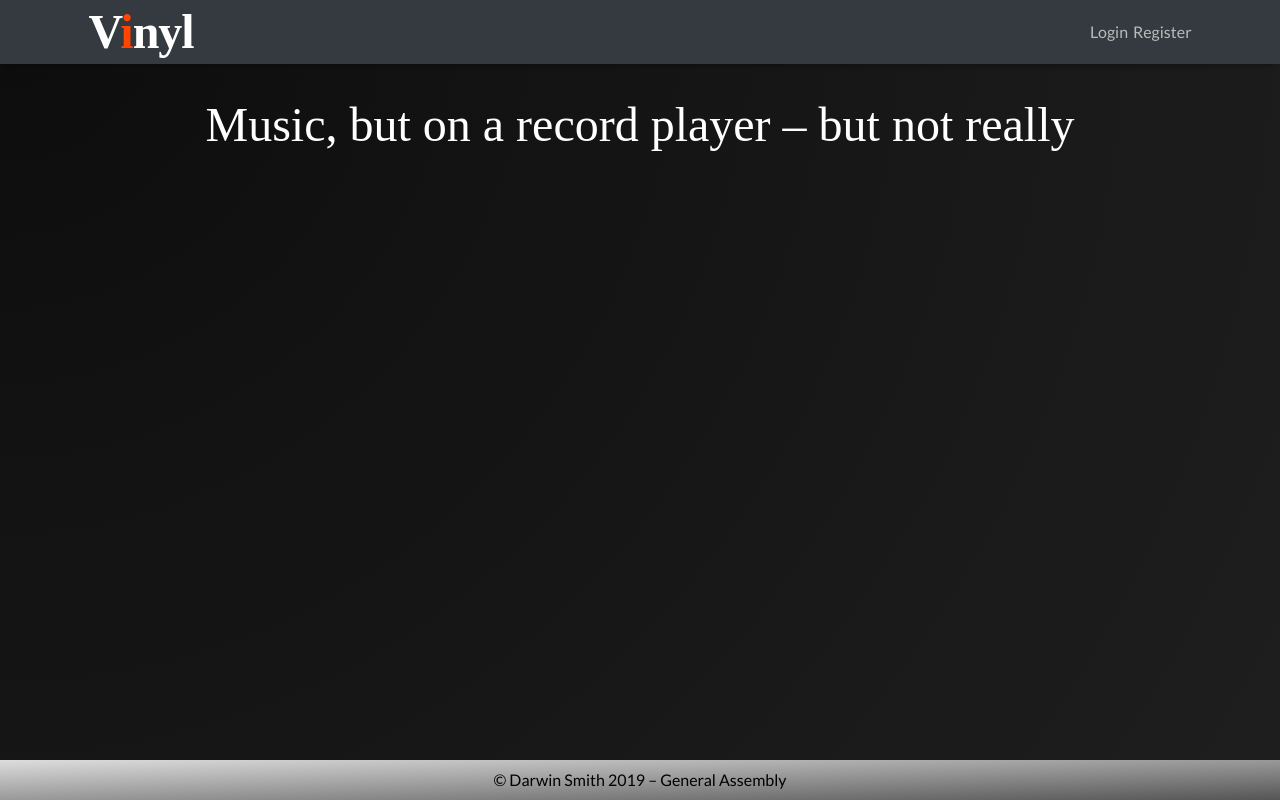
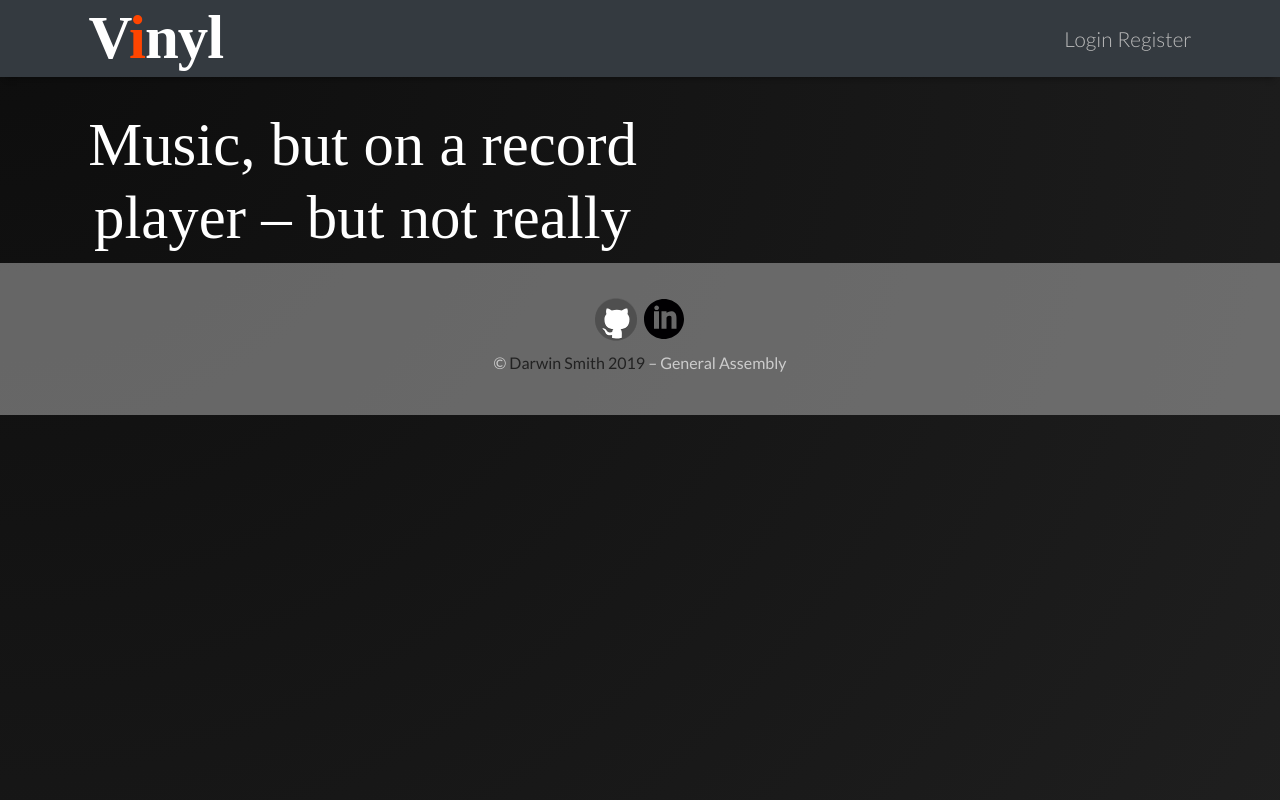
Before and after one commit to darwin911/vinyl-express, a React (Create React App) app in the folder client/: page / in a window 1280 px wide. Built offline with nearby package versions, Linux system fonts and the light colour scheme; a web font is replaced by a local one.

Commit message:
updates style

```diff
--- a/client/src/App.css
+++ b/client/src/App.css
@@ -1,5 +1,5 @@
 @import url('https://fonts.googleapis.com/css?family=Lato');
-/* @import url('https://fonts.googleapis.com/css?family=Allerta+Stencil'); */
+@import url('https://fonts.googleapis.com/css?family=Lato:100,300,400,700,900');
 @import url('https://fonts.googleapis.com/css?family=Cute+Font');
 
 *, *::before, *::after {
@@ -11,6 +11,7 @@
 html {
   height: 100%;
   max-height: 100%;
+  background: black;
 }
 
 .App {
@@ -18,10 +19,9 @@ html {
   min-height: 100vh;
   font-family: 'Lato', 'Helvetica Neue', Helvetica, Arial, sans-serif;
   background: radial-gradient(circle at top left, hsl(0, 0%, 5%), hsl(0, 0%, 12%));
-  font-weight: normal;
+  font-weight: 300;
   color: white;
   position: relative;
-  padding-bottom: 5rem;
   overflow-x: hidden;
 }
 
@@ -37,6 +37,7 @@ a:hover {
 header {
   background: #444;
   color: white;
+  font-size: 1.3rem;
   margin-bottom: 2rem;
   box-shadow: 0 8px 6px -6px rgba(0,0,0,.325);
 }
@@ -57,7 +58,7 @@ header {
 
 .container h2 {
   font-family: 'Cute Font';
-  font-size: 3rem;
+  font-size: 3.8rem;
 }
 
 .nav-brand span {
@@ -160,7 +161,7 @@ form {
 .start-stop-btn {
   background: #000;
   padding: 0 0.45rem 0.095rem;
-  color: red;
+  color: #333;
   position: absolute;
   border: none;
   font-size: 3.5rem;
@@ -178,7 +179,7 @@ form {
 
 .green {
   color: greenyellow;
-  text-shadow: 0 0 7px rgb(25, 216, 50);
+  text-shadow: 0 0 12px rgb(25, 216, 50);
 }
 
 .controls {
@@ -216,8 +217,11 @@ form {
   min-width: 2rem;
   max-width: 5rem;
   width: 12%;
-  cursor: pointer;
   position: absolute;
+}
+
+.volume-input {
+  cursor: ns-resize;
 }
 
 .playback-input {
@@ -237,6 +241,15 @@ form {
   font-weight: 100;
 }
 
+.section-tracks h3 {
+  font-weight: 300;
+  margin-bottom: 1.5rem;
+}
+
+.section-tracks h3 span {
+  font-weight: 900;
+}
+
 .section-tracks button {
   margin-bottom: 0.75rem;
 }
@@ -253,21 +266,62 @@ form {
 .track-name, .update-input {
   display: block;
   width: 100%;
+  text-align: center;
+  border: none;
+  border-bottom: 1px solid rgba(255, 255, 255, 0.1);
+  border-top: 1px solid rgba(255, 255, 255, 0.1);
+}
+
+.track-name {
+  background: radial-gradient(circle, rgba(255, 255, 255, 0.02), rgba(255, 255, 255, 0.0));
+  transition: all 250ms ease;
+}
+
+.track-name:hover {
+  color: white;
+  background: radial-gradient(circle, rgba(255, 255, 255, 0.05), rgba(255, 255, 255, 0.0));
+  border-color: rgba(255, 255, 255, 0.20);
+}
+
+.section-tracks .btn-group {
+  display: block;
+  text-align: right;
+}
+
+.edit-btn, .delete-btn {
+  font-size: 1.5rem;
+  line-height: 1.3rem;
+  border: none;
+  text-align: right;
+}
+
+.edit-btn:hover, .delete-btn:hover {
+  opacity: 1;
 }
 
 footer {
   width: 100%;
-  background: #bbb;
-  background: linear-gradient(to bottom right, #ddd, #555);
-  color: #000;
-  position: absolute;
-  bottom: 0;
+  background: rgba(187, 187, 187, 0.5);
+  color: #ccc;
+  padding: 2rem 0;
 }
 
 footer p {
   padding: 0.5rem 0;
-  font-weight: 100;
+  font-weight: 400;
   margin: 0;
+}
+
+footer a {
+  color: #222;
+}
+
+.github, .linkedin {
+  width: 3rem;
+}
+
+.linkedin {
+  padding: 0.25rem;
 }
 
 @keyframes start {
@@ -317,3 +371,23 @@ footer p {
     transform-origin: 54% 27%;
   }
 }
+
+@media screen and (min-width: 800px) {
+  main {
+    display: grid;
+    grid-template-columns: 1fr 1fr;
+  }
+
+  .player {
+    /* border: 2px solid red; */
+  }
+
+  .section-tracks {
+    /* border: 2px solid blue; */
+    margin: 0;
+  }
+
+  .track {
+    margin-bottom: .5rem;
+  }
+}
--- a/client/src/App.js
+++ b/client/src/App.js
@@ -13,11 +13,13 @@ import Register from './components/Register';
 import Login from './components/Login';
 import FileUpload from './components/FileUpload';
 import Player from './components/Player';
+import Footer from './components/Footer';
 import {
   Navbar,
   Nav,
   Button,
   ButtonGroup,
+  Form,
 } from 'react-bootstrap';
 import decode from 'jwt-decode'
 
@@ -76,10 +78,8 @@ class App extends Component {
           name: data.name,
           email: data.email,
           id: data.id,
-        },
-        tracks,
+        }, tracks,
       })
-
     }
   }
 
@@ -181,7 +181,7 @@ class App extends Component {
   }
 
   async handleUpdateTrack(trackData) {
-        // eslint-disable-next-line
+    // eslint-disable-next-line
     const track = await updateTrack(trackData.id, trackData);
     console.log(track)
     this.setState(prevState => ({
@@ -194,8 +194,8 @@ class App extends Component {
           return track
         }
       })
-  }))
-}
+    }))
+  }
 
   async handleDeleteTrack(trackId) {
     // eslint-disable-next-line
@@ -208,8 +208,8 @@ class App extends Component {
   togglePlay() {
     setTimeout(() => {
       (this.state.playStatus === 'STOPPED' | this.state.playStatus === 'PAUSED')
-      ? this.setState({ playStatus: 'PLAYING' })
-      : this.setState({ playStatus: 'PAUSED' })
+        ? this.setState({ playStatus: 'PLAYING' })
+        : this.setState({ playStatus: 'PAUSED' })
     }, 300)
 
   }
@@ -278,6 +278,8 @@ class App extends Component {
           </Navbar>
         </header>
 
+
+
         <main className="container">
 
           <Route exact path="/" render={() => (
@@ -320,14 +322,14 @@ class App extends Component {
               {
                 currentUser.name &&
                 <section className="section-tracks">
-                  <h3>{currentUser.name} has {tracks.length} tracks</h3>
+                  <h3><span>{currentUser.name.split(' ')[0]}</span> has {tracks.length} tracks</h3>
                   {tracks.map(track =>
                     <div key={track.id} className="track">
                       {
                         this.state.isEdit === track.id
                           ?
                           <>
-                            <input
+                            <Form.Control
                               className="update-input"
                               type="text"
                               name="title"
@@ -355,10 +357,12 @@ class App extends Component {
                       }
                       <ButtonGroup>
                         <Button
+                          className="edit-btn"
                           size="sm"
                           variant="outline-info"
                           onClick={() => this.handleEditTrack(track)}>&#9998;</Button>
                         <Button
+                          className="delete-btn"
                           size="sm"
                           variant="outline-danger"
                           onClick={() => this.handleDeleteTrack(track.id)}>&#10006;</Button>
@@ -370,10 +374,7 @@ class App extends Component {
             </>
           }
         </main>
-
-        <footer>
-          <p>&copy; Darwin Smith 2019 – General Assembly</p>
-        </footer>
+        <Footer />
       </div>
     );
   }
```
